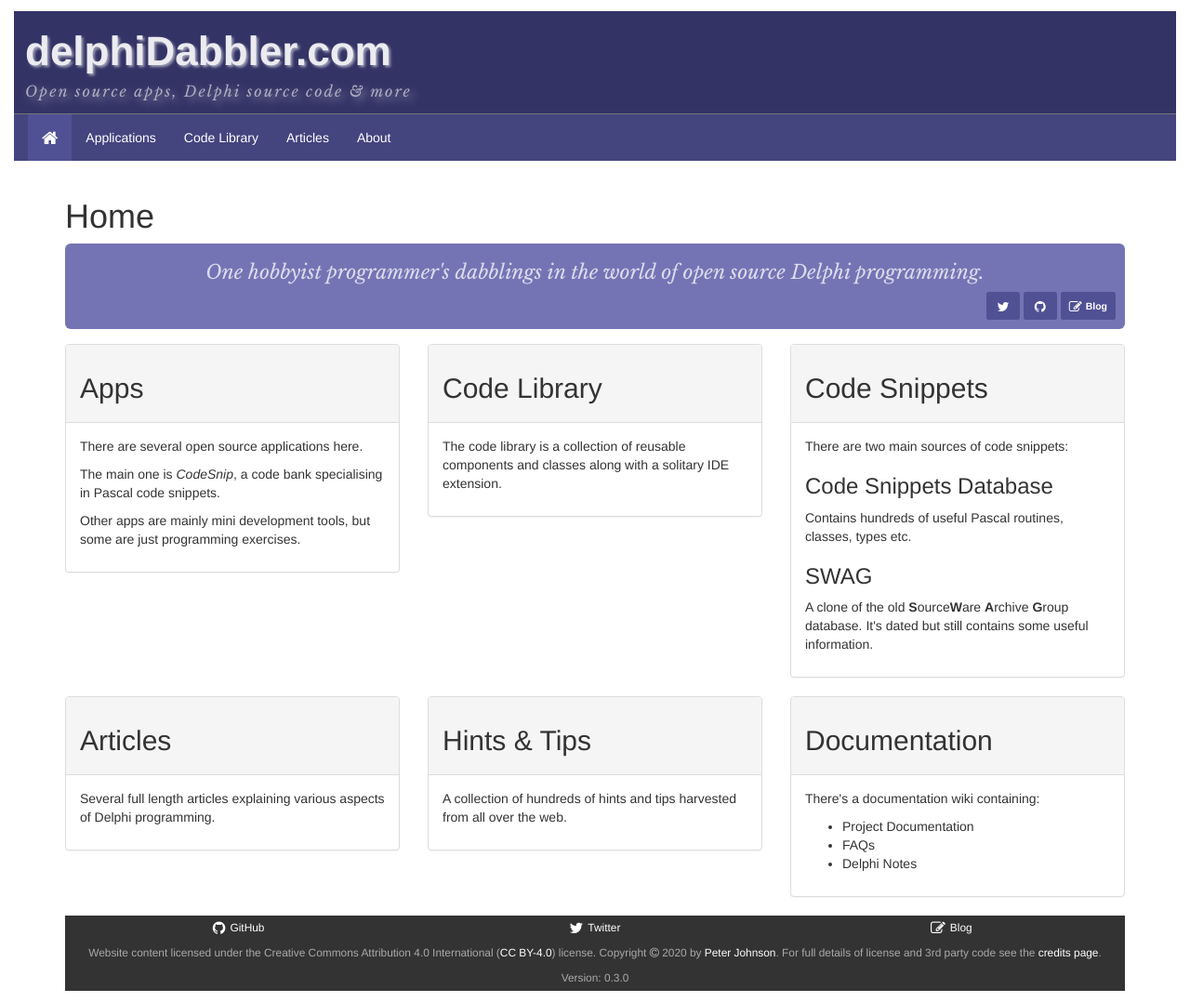
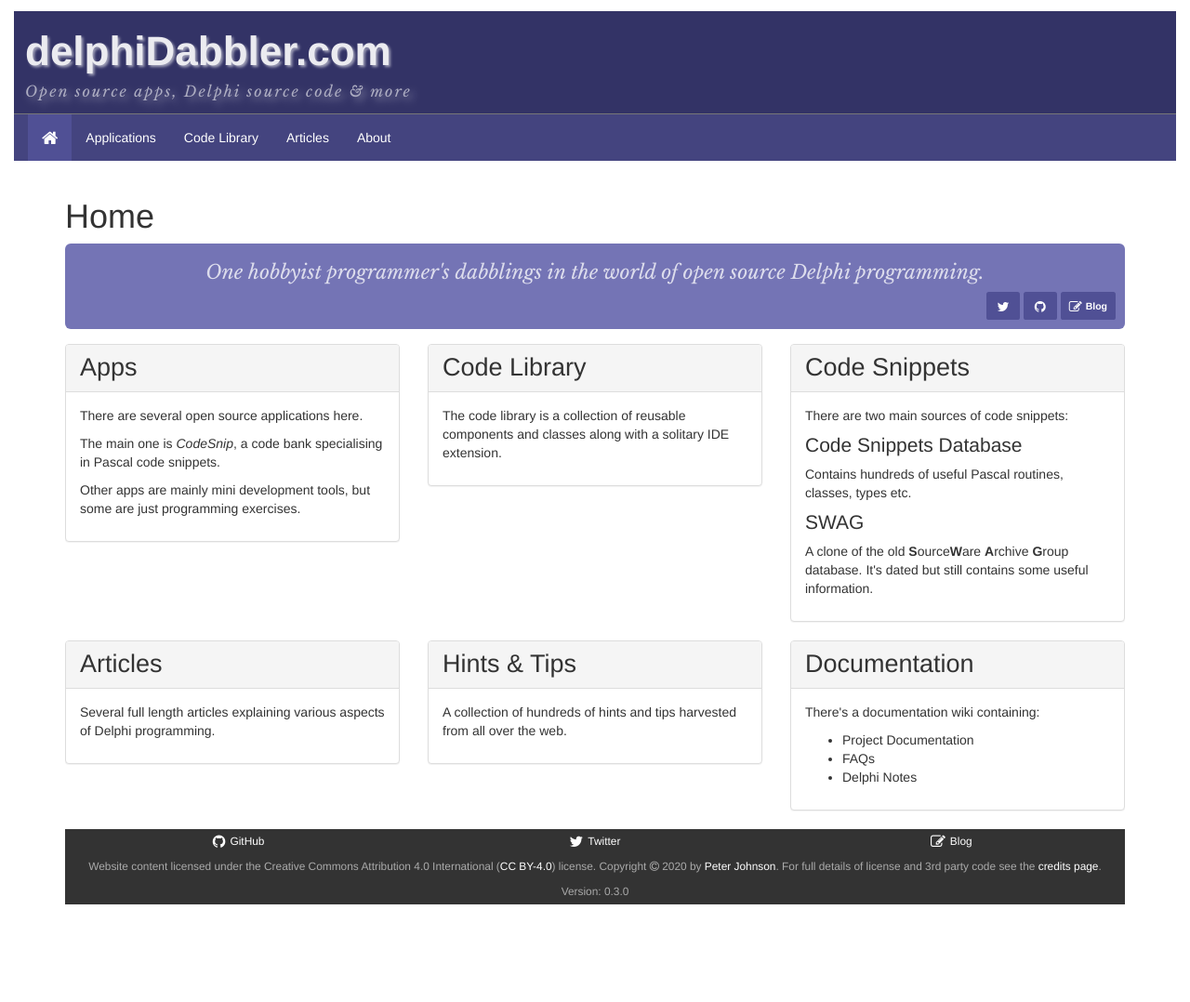
Before and after one commit to delphidabbler/delphidabbler.github.io, a Jekyll site: the page built from index.html, in a window 1280 px wide. Shown: the whole page at 93% size. Built offline with Jekyll 4.4.1, drawn with Linux system fonts in a browser that asks for light colours; nearby versions of some CDN libraries; after the commit the page ends 985 px from its top, so only the background shows below that.

Commit message:
Override styling of h2 and h3 tags within panels
This takes the size and spacing of h2 & h3 tags down when they have a .panel ancestor CSS class

```diff
--- a/_sass/_dd-custom-styles.scss
+++ b/_sass/_dd-custom-styles.scss
@@ -191,6 +191,28 @@ ul.wide li {
   }
 }
 
+.panel {
+
+  h2 {
+    font-size: floor($font-size-h2 * 0.9);
+  }
+  h3 {
+    font-size: floor($font-size-h3 * 0.9);
+  }
+  .panel-body {
+    h2, h3 {
+      margin-top: ($line-height-computed / 2);
+      margin-bottom: ($line-height-computed / 2);
+    }
+  }
+  .panel-heading {
+    h2, h3 {
+      margin-top: 0px;
+      margin-bottom: 0px;
+    }
+  }
+}
+
 
 // Jumbotron-like box
 // Custom
```
